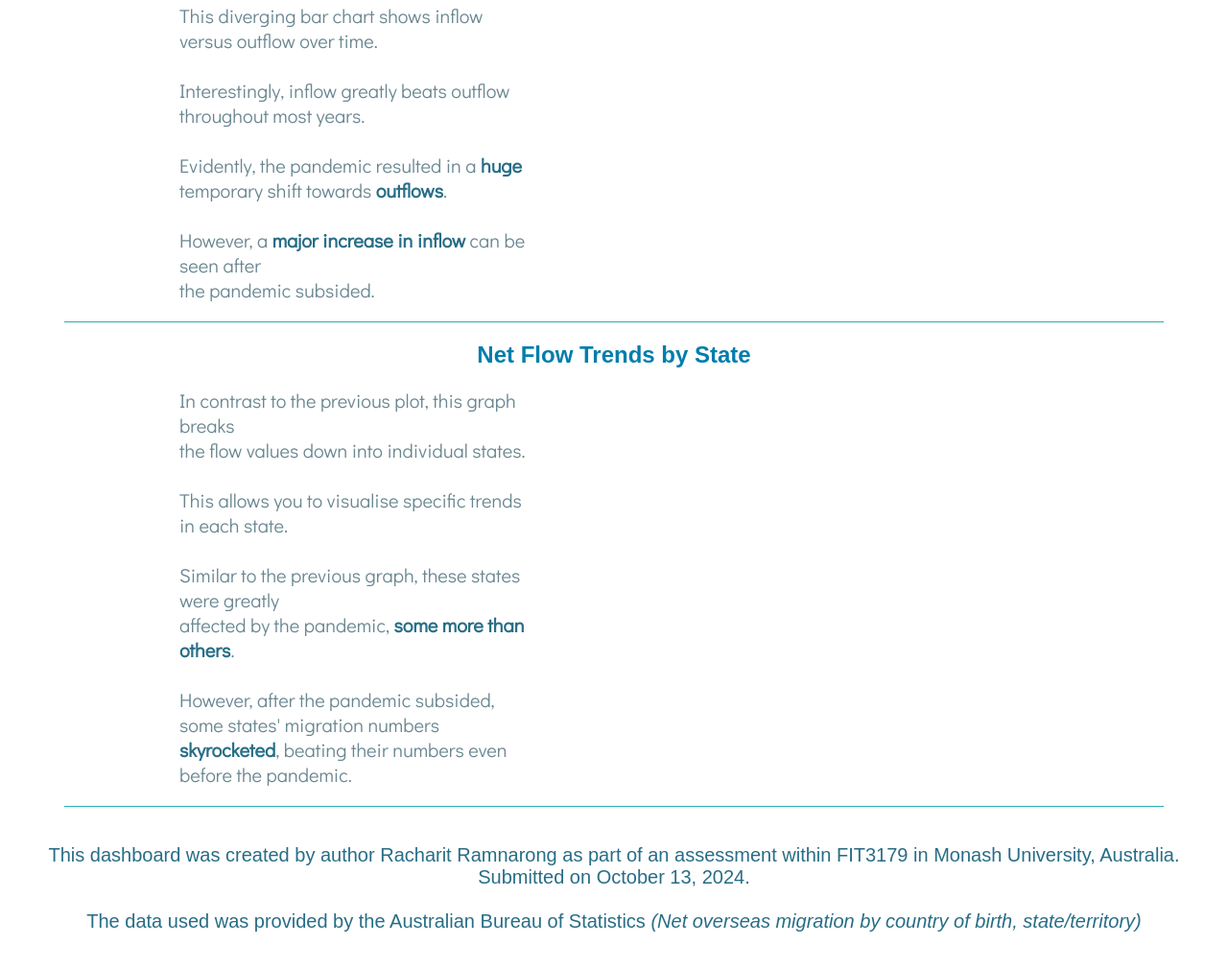
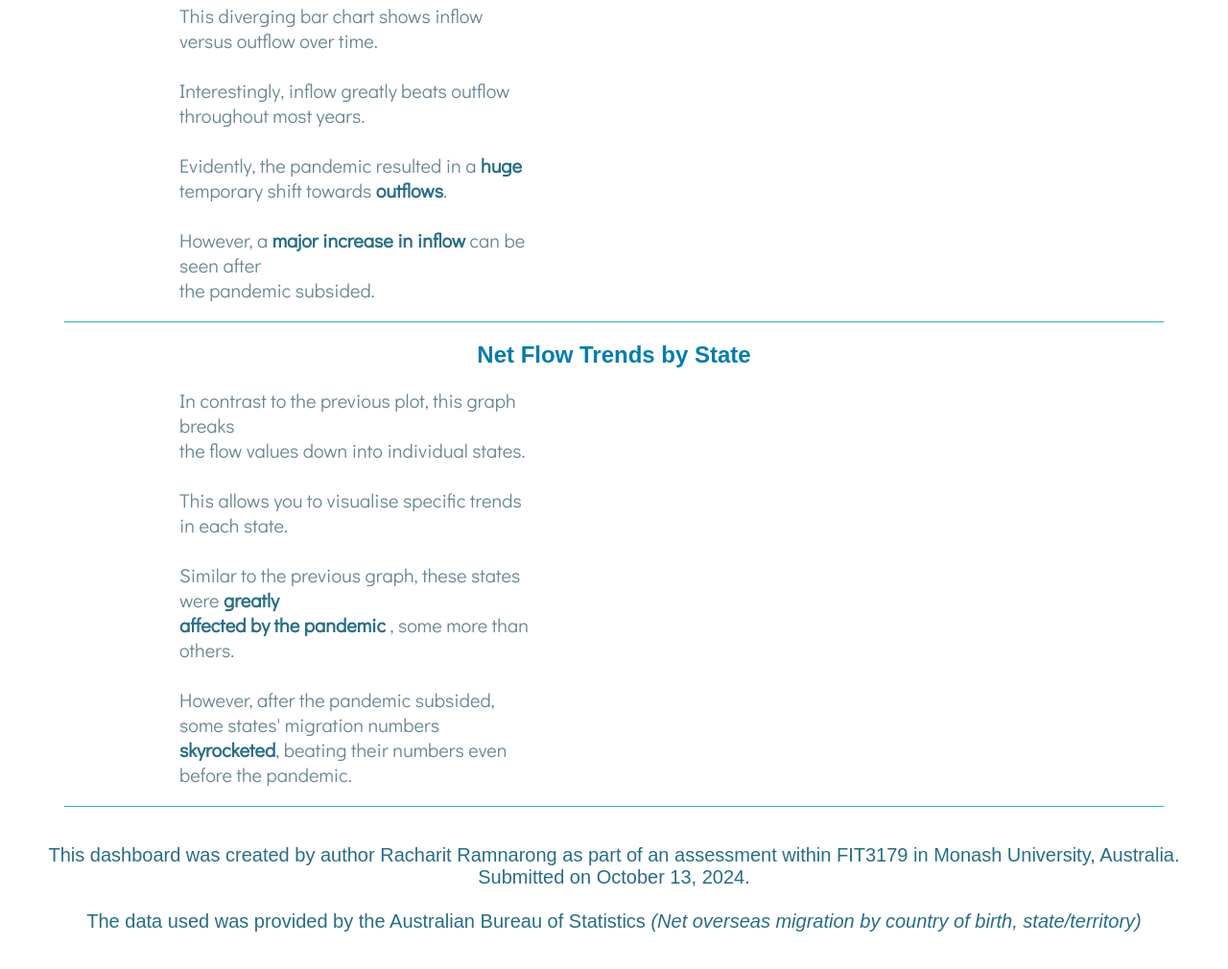
Before and after one commit to Commanchae/fit3179-dv2, a plain HTML site: page index.html in a window 1280 px wide. Shown: the part 1451-2461 px from the top of the page at 96% size. Drawn offline with Linux system fonts and the light colour scheme; a script that the page names is missing.

Commit message:
Changed highlights.

```diff
--- a/index.html
+++ b/index.html
@@ -132,7 +132,7 @@ vegaEmbed("#diverging", vg_2,  {"actions": false}).then(function(result) {
                 <br><br>
                 This allows you to visualise specific trends in each state.
                 <br><br>
-                Similar to the previous graph, these states were greatly <br> affected by the pandemic, <span>some more than others</span>.
+                Similar to the previous graph, these states were <span>greatly <br> affected by the pandemic </span>, some more than others.
                 <br><br>
                 However, after the pandemic subsided, some states' migration numbers <span>skyrocketed</span>, beating their numbers even  before the pandemic.
 
```
